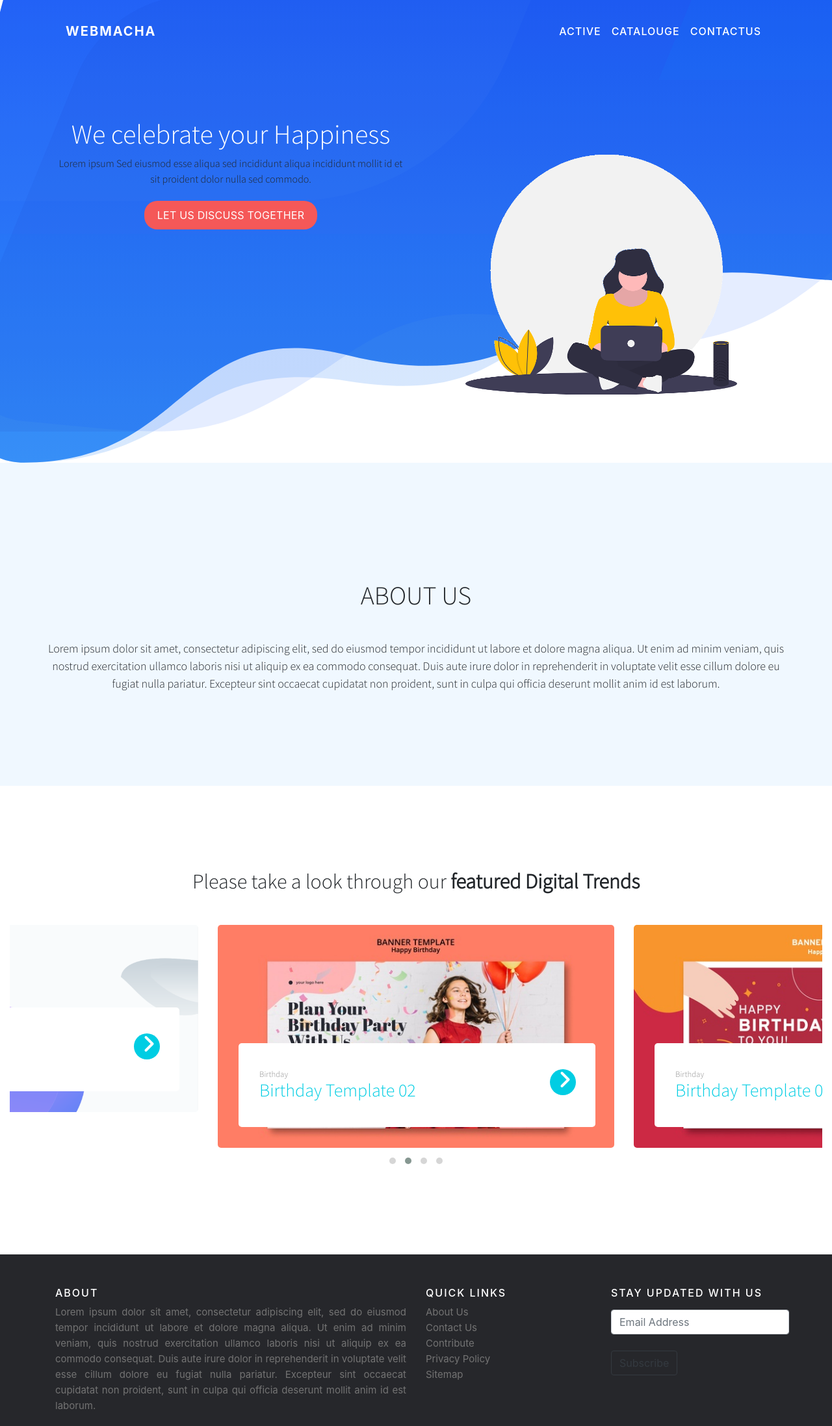
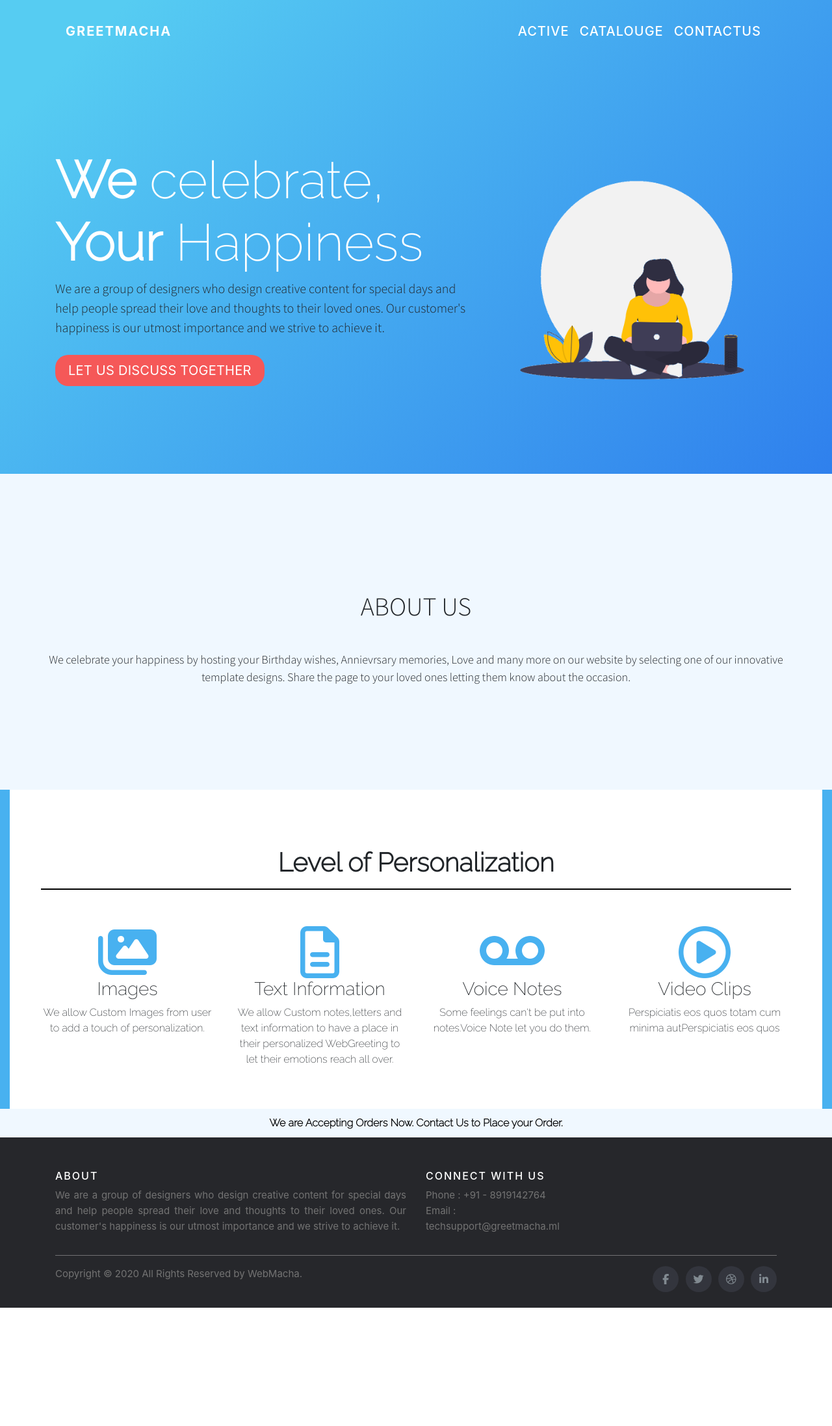
Before and after one commit to Killer2499/GreetMacha, a plain HTML site: page index.html in a window 1280 px wide. Shown: the part 5-2199 px from the top of the page at 65% size. After the commit the page ends 2017 px from the top, so only its background shows below. Drawn offline with nearby package versions, Linux system fonts and the light colour scheme.

Commit message:
Home Screen Design Change

```diff
--- a/homescreen/css/homescreen.css
+++ b/homescreen/css/homescreen.css
@@ -22,7 +22,7 @@
   --h2-font-size:         32px;
   --h3-font-size:         24px;
   --p-font-size:          18px;
-  --base-font-size:       16px;
+  --base-font-size:       20px;
   --menu-font-size:       14px;
 
   --border-radius-large:  100px;
@@ -69,7 +69,8 @@
     Welcome Area section
 --------------------------------*/
 .welcome-area{
-  background-image:url('../images/main_screen.svg');
+  background-image: linear-gradient( 135deg, #56CCF2 10%, #2F80ED 100%);
+  /*background-image:url('../images/main_screen.svg');*/
   background-repeat: no-repeat;
   background-size: cover;
 
@@ -77,9 +78,8 @@
 
 .welcome-section
 {position: relative;
-padding: 5em 0;
+padding: 8em 0;
 overflow: hidden;
-text
 }
 
 .welcome-section-text a:hover{
@@ -90,6 +90,7 @@ text
   position: relative;
   top: 1em;
   text-align: center;
+  margin: auto;
 }
 a.main-welcome-btn {
     font-size: var(--base-font-size);
@@ -109,8 +110,9 @@ a.main-welcome-btn {
 }
 
 .welcome-section-text h1 {
-    font-family: var(--base-font-family);
-    font-size: var(--h1-font-size);
+    font-family: 'Raleway', sans-serif;
+    font-size:500%;
+
 }
 .welcome-section-text p {
     font-family: var(--base-font-family);
@@ -319,6 +321,20 @@ a.main-welcome-btn {
   margin-right: 1em;
 }
 
+
+
+/*-------------------
+    SERVICES
+--------------------*/
+.white_bg{
+  padding:3em;
+}
+.fa-images ,.fa-file-alt,.fa-voicemail,.fa-play-circle{
+  color: #48B1F0;
+}
+.for_box{
+  font-family: 'Raleway', sans-serif;
+}
 /*---------------------
     FOOTER
 ----------------------*/
@@ -483,6 +499,18 @@ a.main-welcome-btn {
   {
     text-align:center
   }
+
+  .welcome-section-text h1 {
+    font-size: 400%;
+  }
+  .welcome-section-image {
+    position: relative;
+
+    text-align: center;
+    margin: auto;
+    height:80%;
+    padding-top:2em;
+  }
 }
 
 @media (max-width:991px)
--- a/index.html
+++ b/index.html
@@ -10,6 +10,7 @@
 <head>
     <meta charset="utf-8">
     <title>WebMacha</title>
+    <link rel="icon" href="homescreen/images/logo.jfif" type="image/jfif">
     <link rel="stylesheet" href="homescreen/css/homescreen.css">
     <link rel="stylesheet" href="homescreen/css/aos.css">
     <link rel="stylesheet" href="homescreen/css/owl.carousel.min.css">
@@ -20,6 +21,9 @@
     <meta name="keywords" content="">
     <meta name="author" content="">
     <meta name="viewport" content="width=device-width, initial-scale=1, maximum-scale=1">
+
+    <link rel="preconnect" href="https://fonts.gstatic.com">
+    <link href="https://fonts.googleapis.com/css2?family=Raleway:wght@200&display=swap" rel="stylesheet">
 
     <script src='https://kit.fontawesome.com/3c0d91a51e.js'></script>
     <script src='https://code.jquery.com/jquery-3.2.1.slim.min.js' integrity="sha384-KJ3o2DKtIkvYIK3UENzmM7KCkRr/rE9/Qpg6aAZGJwFDMVNA/GpGFF93hXpG5KkN" crossorigin="anonymous"></script>
@@ -32,13 +36,11 @@
     <header class="welcome-header">
       <div class="container">
         <nav class="navbar navbar-expand-lg ">
-          <a class="navbar-brand" href="#">WebMacha</a>
+          <a class="navbar-brand" href="#">GreetMacha</a>
 
           <button class="navbar-toggler" type="button" data-toggle="collapse" data-target="#navbarSupportedContent" aria-controls="navbarSupportedContent" aria-expanded="false" aria-label="Toggle navigation">
             <span class="navbar-toggler-icon"></span>
           </button>
-
-
 
           <div class="collapse navbar-collapse justify-content-end " id="navbarSupportedContent">
             <ul class="navbar-nav ml-auto">
@@ -58,15 +60,21 @@
     </header>
     <section class="welcome-section" >
       <div class="container">
-       <div class="row d-flex justify-content-center text-center">
-         <div class="col-lg-6 col-md-10 col-12 " >
-           <div class="welcome-section-text">
-              <h1 class="text-white">We celebrate your Happiness</h1>
-              <p>Lorem ipsum Sed eiusmod esse aliqua sed incididunt aliqua incididunt mollit id et sit proident dolor nulla sed commodo.</p>
+       <div class="row d-flex ">
+         <div class="col-lg-7 col-md-12 col-sm-12 col-12 " >
+           <div class="welcome-section-text" >
+              <h1 class="text-white">
+                <span style="font-weight:600">We</span> celebrate,<br>
+                <span style="font-weight:600">Your</span> Happiness
+              </h1>
+              <p>
+                We are a group of designers who design creative content for special days and help people spread their love and thoughts to their loved ones.
+                Our customer's happiness is our utmost importance and we strive to achieve it.
+              </p>
               <a href="#about" class="main-welcome-btn">Let us discuss together</a>
            </div>
          </div>
-         <div class="col-lg-6 col-6 my-auto " >
+         <div class="col-lg-5 col-md-12 col-sm-12 " >
            <div class="welcome-section-image">
              <img src="homescreen/images/working-girl.png" class="img-fluid" alt="working girl">
            </div>
@@ -83,14 +91,17 @@
         <h1>ABOUT US</h1>
       </div>
       <div class="row d-flex justify-content-center text-center">
-        Lorem ipsum dolor sit amet, consectetur adipiscing elit, sed do eiusmod tempor incididunt ut labore et dolore magna aliqua.
-        Ut enim ad minim veniam, quis nostrud exercitation ullamco laboris nisi ut aliquip ex ea commodo consequat.
-        Duis aute irure dolor in reprehenderit in voluptate velit esse cillum dolore eu fugiat nulla pariatur. Excepteur sint occaecat cupidatat non proident, sunt in culpa qui officia deserunt mollit anim id est laborum.
+        <p>
+          We celebrate your happiness by hosting your Birthday wishes, Annievrsary memories,
+          Love and many more on our website by selecting one of our innovative template designs.
+          Share the page to your loved ones letting them know about the occasion.
+        </p>
       </div>
     </div>
   </section>
 
-  <!-- CATALOUGE -->
+
+  <!--
   <section class="project section-padding" id="project">
      <div class="container-fluid">
         <div class="row">
@@ -164,21 +175,70 @@
         </div>
      </div>
   </section>
+  -->
+  <section class="services" style="background: #48B1F0">
+    <div class="container-fluid">
+      <div class="white_bg" style="background:white;text-align:center;">
+        <h1 style="padding-top:40px;font-family:'Raleway',sans-serif;weight:1000;"><b>Level of Personalization</b></h1>
+        <hr style="padding-bottom:40px;border-top:2px solid black;">
+        <div class="row" style="text-align:center;">
+          <div class="col-xl-3 col-lg-3 col-md-6 col-sm-12">
+            <div class="for_box">
+              <i class="fas fa-images fa-5x"></i><br>
+              <h3>Images</h3>
+              <p>We allow Custom Images from user to add a touch of personalization.</p>
+            </div>
+          </div>
+          <div class="col-xl-3 col-lg-3 col-md-6 col-sm-12">
+            <div class="for_box">
+              <i class="far fa-file-alt fa-5x"></i><br>
+              <h3>Text Information</h3>
+              <p>We allow Custom notes,letters and text information to have a place in their personalized WebGreeting
+                 to let their emotions reach all over.</p>
+            </div>
+          </div>
+          <div class="col-xl-3 col-lg-3 col-md-6 col-sm-12">
+            <div class="for_box">
+              <i class="fas fa-voicemail fa-5x"></i><br>
+              <h3>Voice Notes</h3>
+              <p>Some feelings can't be put into notes.Voice Note let you do them.</p>
+            </div>
+          </div>
+          <div class="col-xl-3 col-lg-3 col-md-6 col-sm-12">
+            <div class="for_box">
+              <i class="far fa-play-circle fa-5x"></i><br>
+              <h3>Video Clips</h3>
+              <p>Perspiciatis eos quos totam cum minima autPerspiciatis eos quos</p>
+            </div>
+          </div>
 
+        </div>
+      </div>
+    </div>
+
+  </section>
+
+  <section class="notice" style="text-align:center;background:#F0F8FF;color:black;font-family:'Raleway',sans-serif;">
+    <div class="container">
+      <div class="row">
+        <div class="col-lg-12" style="padding:10px 0;">
+          <b>We are Accepting Orders Now. Contact Us to Place your Order.</b>
+        </div>
+      </div>
+    </div>
+  </section>
   <!-- Site footer -->
   <footer class="site-footer">
     <div class="container">
       <div class="row">
         <div class="col-sm-12 col-md-6">
           <h6>About</h6>
-          <p class="text-justify">Lorem ipsum dolor sit amet, consectetur adipiscing elit,
-            sed do eiusmod tempor incididunt ut labore et dolore magna aliqua. Ut enim ad minim veniam,
-             quis nostrud exercitation ullamco laboris nisi ut aliquip ex ea commodo consequat.
-              Duis aute irure dolor in reprehenderit in voluptate velit esse cillum dolore eu
-              fugiat nulla pariatur. Excepteur sint occaecat cupidatat non proident,
-               sunt in culpa qui officia deserunt mollit anim id est laborum.</p>
+          <p class="text-justify">
+            We are a group of designers who design creative content for special days and help people spread their love and thoughts to their loved ones.
+            Our customer's happiness is our utmost importance and we strive to achieve it.</p>
         </div>
 
+        <!--
         <div class="col-xs-6 col-md-3">
           <h6>Quick Links</h6>
           <ul class="footer-links">
@@ -188,15 +248,17 @@
             <li><a href="#">Privacy Policy</a></li>
             <li><a href="#">Sitemap</a></li>
           </ul>
-        </div>
+        </div> -->
 
         <div class="col-xs-6 col-md-3">
-          <h6>Stay Updated With Us</h6>
+          <h6>Connect with Us</h6>
 
-          <form class="form-inline">
-            <input class="form-control mr-sm-2 subscribe-margin" type="search" placeholder="Email Address" aria-label="Search"><br><br><br>
-            <button class="btn btn btn-outline-dark my-2 my-sm-0 subscribe-btn " type="submit">Subscribe</button>
-          </form>
+          <p>
+            Phone : +91 - 8919142764<br>
+            Email : techsupport@greetmacha.ml<br>
+          </p>
+
+
         </div>
 
       </div>
```
Also changed, not shown: homescreen/images/logo.jfif (added), homescreen/images/logo.png (added).
